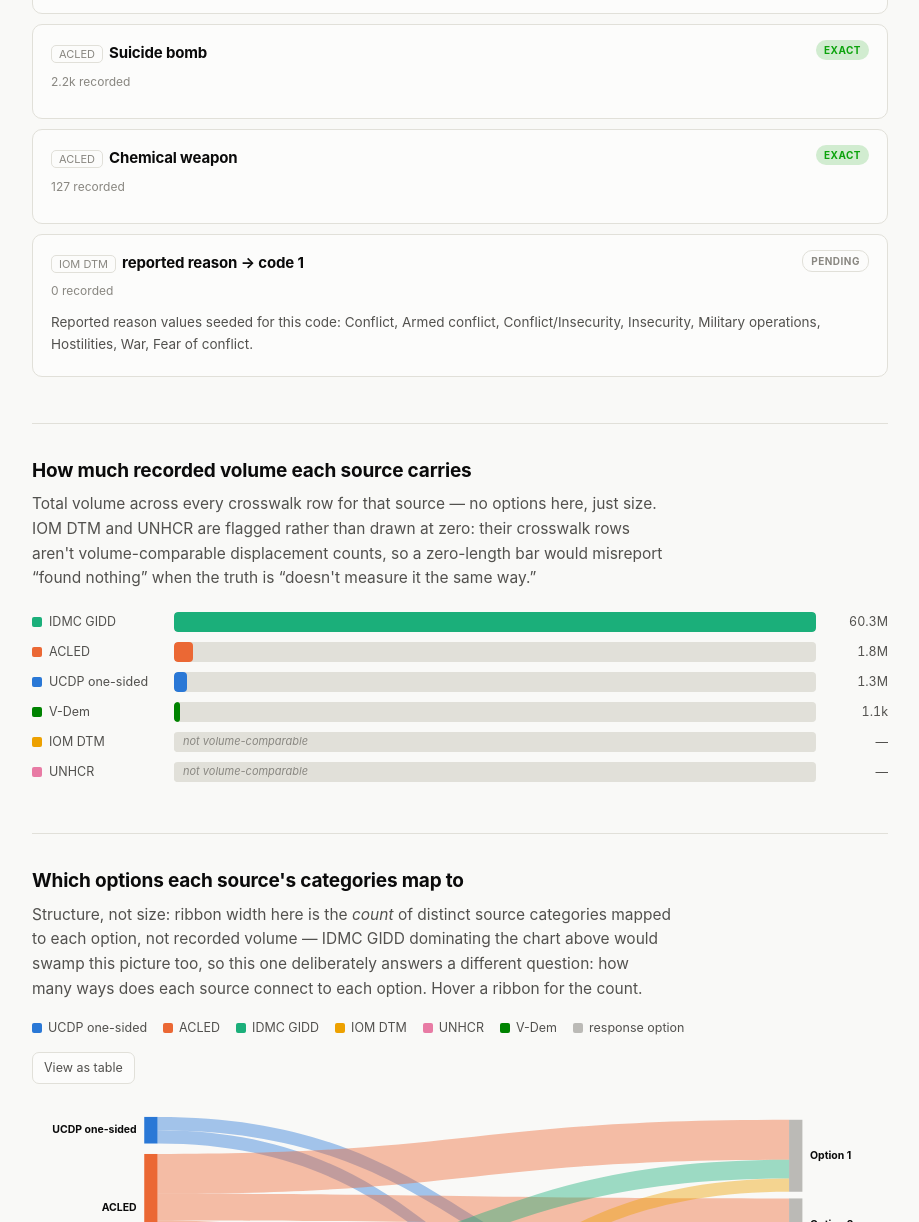
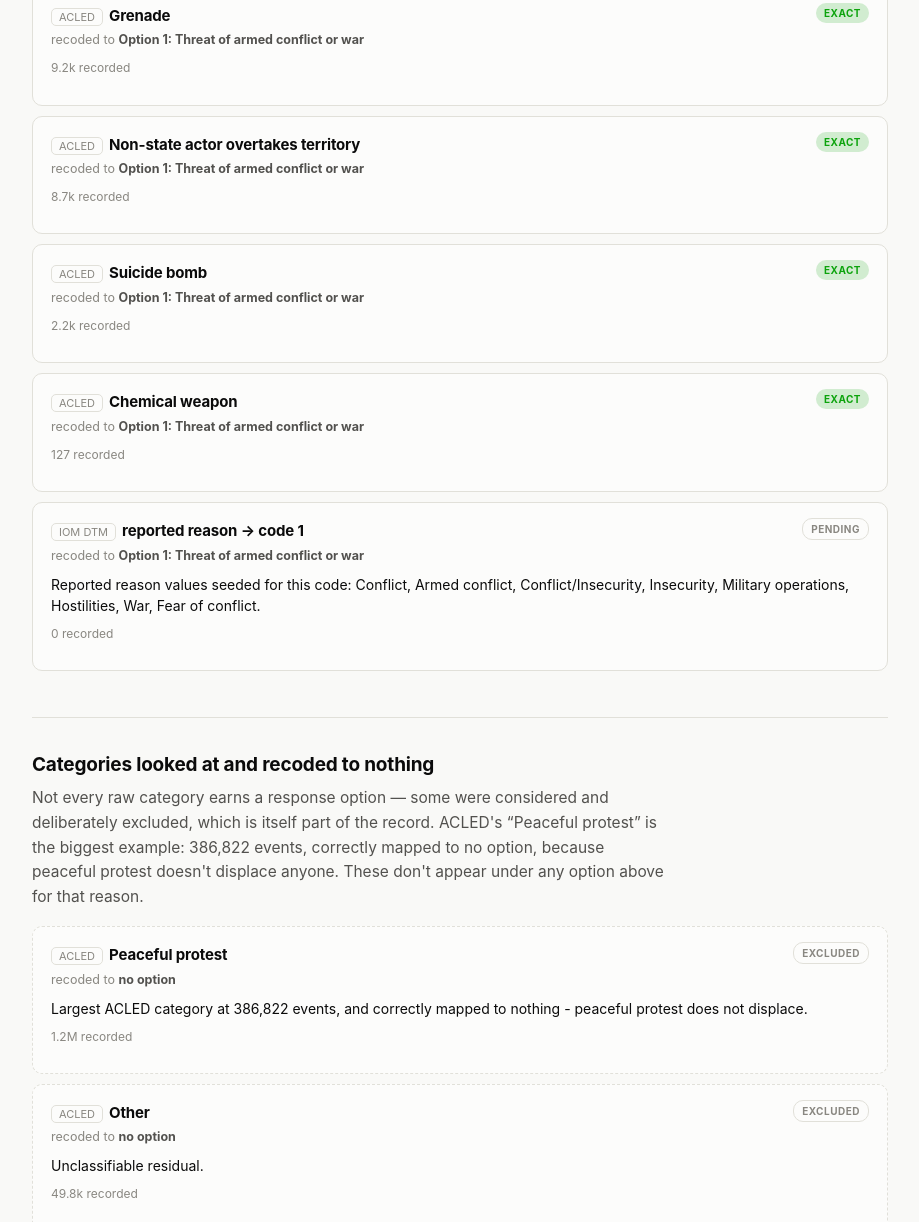
Before and after one commit to mitrovif/idq-map, a plain HTML site: page crosswalk.html in a window 1280 px wide. Shown: the part 1578-2800 px from the top of the page, without its empty margins (180-1099 px from the left). Drawn offline with Linux system fonts and the light colour scheme.

Commit message:
Publish: recode-visibility + excluded categories on crosswalk page

```diff
--- a/crosswalk.html
+++ b/crosswalk.html
@@ -46,6 +46,14 @@
  font-style:italic;color:var(--i);margin:8px 0 6px;padding-left:11px;
  border-left:3px solid var(--g)}
 .card .foot{font-size:12px;color:var(--m);margin-top:6px}
+/* the recode itself: raw category -> option, made explicit on every card,
+   with the reasoning promoted to full-weight body text right underneath it
+   instead of buried below a stat line */
+.card .recode{font-size:12.5px;color:var(--m);margin:2px 0 8px}
+.card .recode b{color:var(--i2);font-weight:650}
+.card .why{color:var(--i);font-size:14px;line-height:1.5;margin:2px 0 8px}
+.card.excluded{border-style:dashed}
+.card.excluded .top{margin-bottom:2px}
 .badge{font-size:10px;text-transform:uppercase;letter-spacing:.05em;font-weight:700;
  padding:2px 8px;border-radius:10px;white-space:nowrap;flex:0 0 auto}
 .b-yes{background:color-mix(in srgb,var(--good) 18%,transparent);color:var(--good)}
@@ -116,6 +124,16 @@
 <div class="cards" id="cards"></div>
 
 <div class="sec">
+ <h2>Categories looked at and recoded to nothing</h2>
+ <p class="lede">Not every raw category earns a response option &mdash; some
+ were considered and deliberately excluded, which is itself part of the
+ record. ACLED's &ldquo;Peaceful protest&rdquo; is the biggest example: 386,822
+ events, correctly mapped to no option, because peaceful protest doesn't
+ displace anyone. These don't appear under any option above for that reason.</p>
+ <div class="cards" id="excludedCards"></div>
+</div>
+
+<div class="sec">
  <h2>How much recorded volume each source carries</h2>
  <p class="lede">Total volume across every crosswalk row for that source &mdash;
  no options here, just size. IOM DTM and UNHCR are flagged rather than drawn
@@ -173,23 +191,39 @@
 
 function renderCategories(items){
  if(!items.length){cardsEl.innerHTML='<div class="empty">No source categories mapped to this option.</div>';return;}
+ const v=D[CODE]||{};
  cardsEl.innerHTML=items.map(c=>{
   const cls="b-"+(c.fit||"none");
   return `<div class="card"><div class="top">`+
    `<div><span class="src-tag">${esc(c.source)}</span>`+
    `<b class="name">${esc(c.category)}</b></div>`+
    `<span class="badge ${cls}">${esc(c.fit||"unmatched")}</span></div>`+
+   `<p class="recode">recoded to <b>Option ${esc(CODE)}: ${esc(v.label||"")}</b></p>`+
+   (c.note?`<p class="why">${esc(c.note)}</p>`:``)+
    (c.volume!=null?`<p class="foot">${fmtN(c.volume)} recorded</p>`:``)+
-   (c.note?`<p class="desc">${esc(c.note)}</p>`:``)+
-   (c.alt!=null?`<p class="foot">Arguable alternative: option ${esc(c.alt)}</p>`:``)+
+   (c.alt!=null?`<p class="foot">Alternative considered: option ${esc(c.alt)}</p>`:``)+
    `</div>`;}).join("");}
+
+function buildExcluded(){
+ const el=document.getElementById('excludedCards');
+ if(!EXCLUDED.length){el.innerHTML='<div class="empty">Nothing excluded on record.</div>';return;}
+ el.innerHTML=EXCLUDED.map(c=>
+  `<div class="card excluded"><div class="top">`+
+   `<div><span class="src-tag">${esc(c.source)}</span>`+
+   `<b class="name">${esc(c.category)}</b></div>`+
+   `<span class="badge b-none">excluded</span></div>`+
+   `<p class="recode">recoded to <b>no option</b></p>`+
+   (c.note?`<p class="why">${esc(c.note)}</p>`:``)+
+   (c.volume!=null?`<p class="foot">${fmtN(c.volume)} recorded</p>`:``)+
+   `</div>`).join("");}
 
 function render(){
  const v=D[CODE]||{mechanisms:[],categories:[]};
  renderCategories(v.categories);
  buildGloss(v.mechanisms);}
 
-buildOpts(); render();
+const EXCLUDED=[{"source":"ACLED","category":"Peaceful protest","volume":1191136.0,"note":"Largest ACLED category at 386,822 events, and correctly mapped to nothing - peaceful protest does not displace."},{"source":"ACLED","category":"Other","volume":49758.0,"note":"Unclassifiable residual."},{"source":"ACLED","category":"Disrupted weapons use","volume":45444.0,"note":"Weapons intercepted or defused before use. Displaces nobody. Was previously mapped to code 1, inflating its event count by 30,628 - removed."},{"source":"ACLED","category":"Change to group/activity","volume":37116.0,"note":null},{"source":"ACLED","category":"Non-violent transfer of territory","volume":6032.0,"note":null},{"source":"ACLED","category":"Agreement","volume":4372.0,"note":null},{"source":"ACLED","category":"Headquarters or base established","volume":1839.0,"note":null},{"source":"IOM DTM","category":"not a valid cause of forced displacement","volume":0.0,"note":"Economic, Economic reasons, Livelihood, Lack of services, Lack of livelihood, Voluntary, Family reunification, Other, Unknown. Mapped to NOTHING by design - these are not valid causes of forced displacement under IRIS. Kept and reported separately: the share of respondents giving them is evidence about false positives in the instrument."}];
+buildOpts(); render(); buildExcluded();
 
 // --- two separate small charts below the tabs, not tied to the option picker ---
 const MAG=[{"source":"UCDP one-sided","volume":1263015.0,"comparable":true},{"source":"ACLED","volume":1803340.0,"comparable":true},{"source":"IDMC GIDD","volume":60281969.0,"comparable":true},{"source":"IOM DTM","volume":0,"comparable":false},{"source":"UNHCR","volume":0,"comparable":false},{"source":"V-Dem","volume":1086.0,"comparable":true}], STRUCT=[{"source":"ACLED","code":1,"n":9},{"source":"ACLED","code":2,"n":4},{"source":"ACLED","code":4,"n":2},{"source":"ACLED","code":5,"n":3},{"source":"IDMC GIDD","code":1,"n":2},{"source":"IDMC GIDD","code":2,"n":1},{"source":"IDMC GIDD","code":6,"n":19},{"source":"IDMC GIDD","code":7,"n":3},{"source":"IOM DTM","code":1,"n":1},{"source":"IOM DTM","code":2,"n":1},{"source":"IOM DTM","code":3,"n":1},{"source":"IOM DTM","code":4,"n":1},{"source":"IOM DTM","code":5,"n":1},{"source":"IOM DTM","code":6,"n":1},{"source":"IOM DTM","code":7,"n":1},{"source":"UCDP one-sided","code":4,"n":1},{"source":"UCDP one-sided","code":5,"n":1},{"source":"UNHCR","code":3,"n":1},{"source":"V-Dem","code":3,"n":3},{"source":"V-Dem","code":4,"n":3}], SOURCES=["UCDP one-sided","ACLED","IDMC GIDD","IOM DTM","UNHCR","V-Dem"];
```
